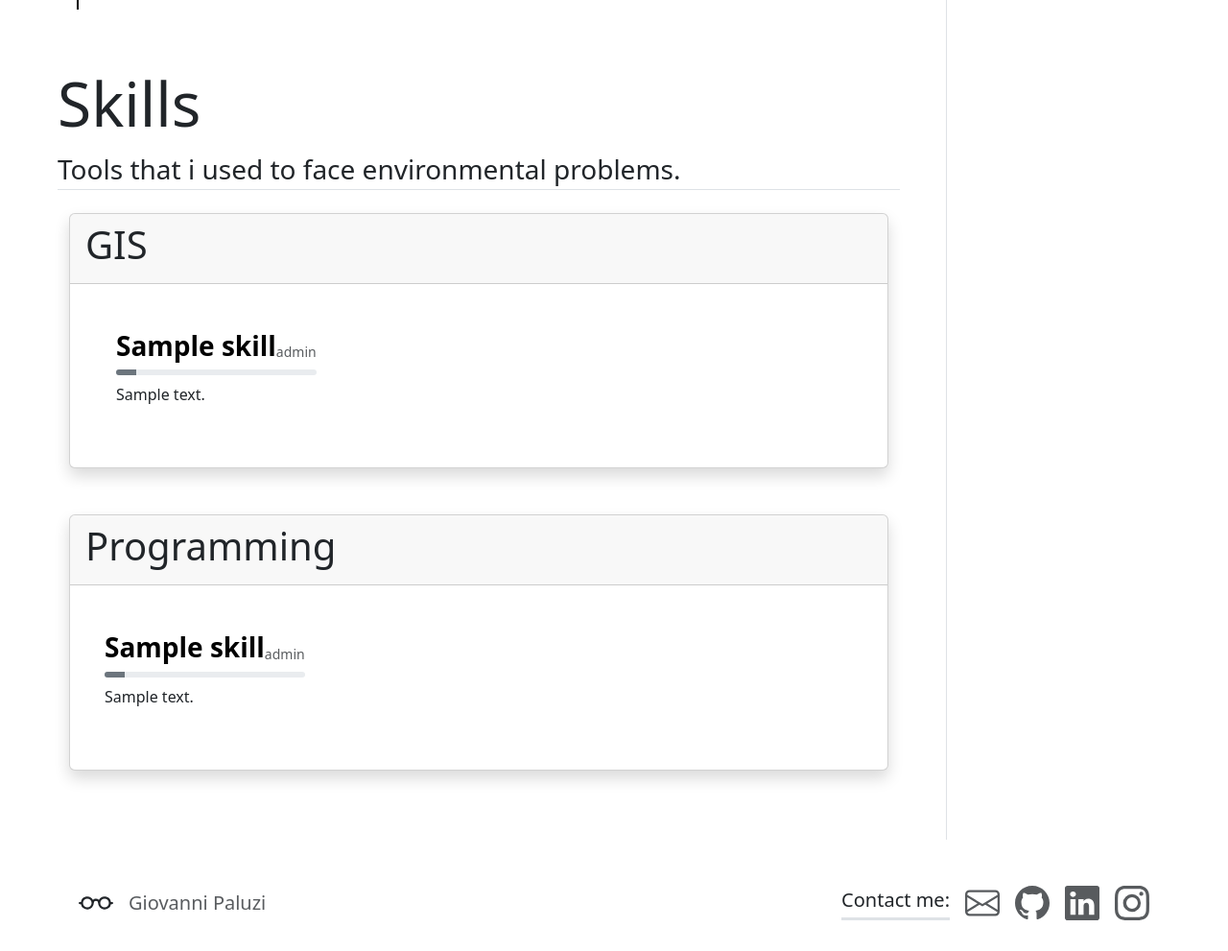
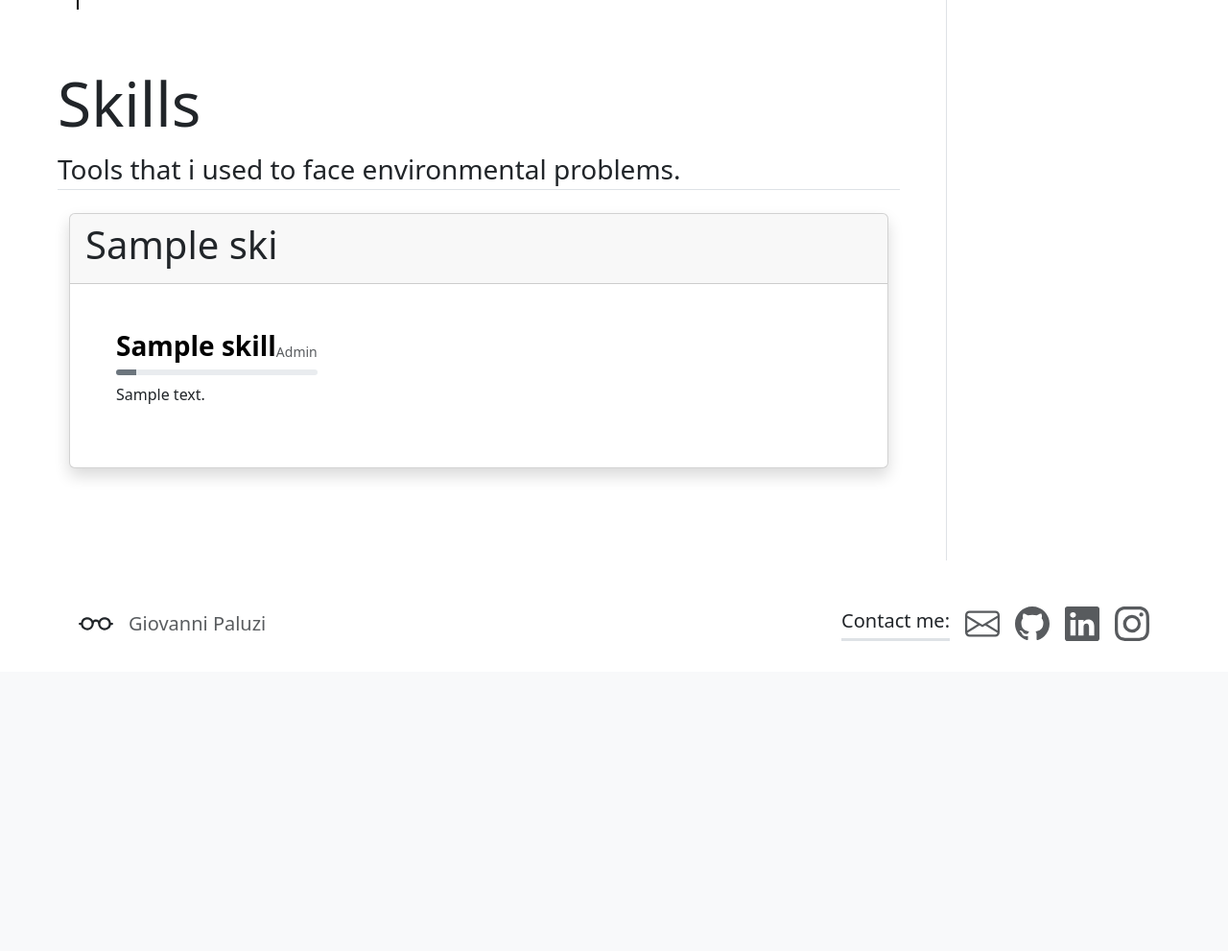
Before and after one commit to gPaluzi/gioWeb, a Flask app: template app/templates/about.html in a window 1280 px wide. Shown: the part 2207-3198 px from the top of the page at 96% size. After the commit the page ends 2875 px from the top, so only its background shows below. Run offline with Flask 3, Linux system fonts and the light colour scheme; the template is opened without the code that fills it: most values are stand-ins (such as "Sample title", 1, 10 or a date in 2020).

Commit message:
modify skills query and templates

```diff
--- a/app/app.py
+++ b/app/app.py
@@ -1,13 +1,9 @@
 import json
 from flask import Flask, render_template
 from sqlalchemy import select
-from models import Experience
+from models import Experience, Skill
 from database import db_session
 from collections import defaultdict
-
-def load_about_data():
-    with open("./app/data/about.json") as f:
-        return json.load(f)
 
 app = Flask(__name__)
 
@@ -17,16 +13,21 @@ def index():
 
 @app.route("/about")
 def about():
-    query = select(Experience).order_by(Experience.start_date.desc())
-    result = db_session.execute(query)
+    exp_query = select(Experience).order_by(Experience.start_date.desc())
+    exp_result = db_session.execute(exp_query)
 
-    data = defaultdict(list)
-    for exp in result.scalars():
-        data[exp.category].append(exp)
+    exp_data = defaultdict(list)
+    for exp in exp_result.scalars():
+        exp_data[exp.category].append(exp)
 
-    about = load_about_data()
+    ski_query = select(Skill).join(Skill.category)
+    ski_result = db_session.execute(ski_query)
 
-    return render_template("about.html", about = about, data = data)
+    ski_data = defaultdict(list)
+    for ski in ski_result.scalars():
+        ski_data[ski.category.name].append(ski)
+
+    return render_template("about.html", exp_data = exp_data, ski_data = ski_data)
 
 @app.route("/portfolio")
 def portfolio():
--- a/app/templates/about.html
+++ b/app/templates/about.html
@@ -29,7 +29,7 @@
                     <!-- Career subsection -->
                     <h3 class="display-6 fw-normal" id="career">Career</h3>
                     <div class="timeline fw-light py-3 my-1">
-                        {% for career in data['career'] %}
+                        {% for career in exp_data['career'] %}
                         <div class="timeline-item card shadow-sm w-75">
                             <div class="card-body">
                                 <h4 class="card-title fs-3 fw-medium mb-2">
@@ -63,7 +63,7 @@
                     <!-- Education subsection -->
                     <h3 class="display-6 fw-normal" id="education">Education</h3>
                     <div class="timeline fw-light py-3 my-1">
-                        {% for edu in data['education'] %}
+                        {% for edu in exp_data['education'] %}
                         <div class="timeline-item card shadow-sm w-75">
                             <div class="card-body">
                                 <h4 class="card-title fs-3 fw-medium mb-2">
@@ -97,7 +97,7 @@
                     <!-- Certification subection -->
                     <h3 class="display-6 fw-normal" id="certification">Certification</h3>
                     <div class="timeline fw-light py-3 my-1">
-                        {% for certificate in data['certification'] %}
+                        {% for certificate in exp_data['certification'] %}
                         <div class="timeline-item card shadow-sm w-75">
                             <div class="card-body">
                                 <h4 class="card-title fs-3 fw-medium mb-2">
@@ -131,7 +131,7 @@
                     <!-- Volunteer subsection -->
                     <h3 class="display-6 fw-normal" id="volunteer">Volunteer</h3>
                     <div class="timeline fw-light py-3 my-1">
-                        {% for volunteer in data['volunteer'] %}
+                        {% for volunteer in exp_data['volunteer'] %}
                         <div class="timeline-item card shadow-sm w-75">
                             <div class="card-body">
                                 <h4 class="card-title fs-3 fw-medium mb-2">
@@ -165,7 +165,7 @@
                     <!-- Other experience subsection -->
                     <h3 class="display-6 fw-normal" id="oth-exp">Other</h3>
                     <div class="timeline fw-light py-3 my-1">
-                        {% for other in data['other'] %}
+                        {% for other in exp_data['other'] %}
                         <div class="timeline-item card shadow-sm w-75">
                             <div class="card-body">
                                 <h4 class="card-title fs-3 fw-medium mb-2">
@@ -186,7 +186,7 @@
                                         </p>
                                         <div id="oth-collapse{{ loop.index }}" class="accordion-collapse collapse" data-bs-parent="#oth-accordion{{ loop.index }}">
                                             <div class="accordion-body px-0 pt-2 pb-0 fs-5">
-                                                {{otherj.description}}
+                                                {{ other.description }}
                                             </div>
                                         </div>
                                     </div>
@@ -205,14 +205,15 @@
                     Tools that i used to face environmental problems.
                 </p>
 
-                <!-- GIS subsection -->
+                <!-- Skills card -->
+                {% for skill_name, skill_item in ski_data.items() %}
                 <div class="container-fluid mb-5">
-                    <div class="card shadow my-4" id="gis">
+                    <div class="card shadow my-4" id="{{ skill_name | lower | replace(' ', '-') }}">
                         <div class="card-header">
-                            <h3 class="display-6 fw-normal">GIS</h3>
+                            <h3 class="display-6 fw-normal">{{ skill_name }}</h3>
                         </div>
                         <div class="card-body row row-cols-1 row-cols-sm-1 row-cols-md-2 row-cols-lg-3 g-5 p-5">
-                            {% for skill in about.skills.gis %}
+                            {% for skill in skill_item %}
                             <div class="col d-flex align-items-start">
                                 <div>
                                     <div class="d-flex align-items-end justify-content-between">
@@ -220,7 +221,7 @@
                                             {{ skill.name }}
                                         </h4>
                                         <span class="text-muted small">
-                                            {{ skill.level }}
+                                            {{ skill.level.capitalize() }}
                                         </span>
                                     </div>
                                     <div class="progress my-2" style="height: 6px;">
@@ -235,37 +236,7 @@
                         </div>
                     </div>
                 </div>
-
-                <!-- Programming subsection -->
-                <div class="container-fluid">
-                    <div class="card shadow my-4" id="programming">
-                        <div class="card-header">
-                            <h3 class="display-6 fw-normal">Programming</h3>
-                        </div>
-                        <div class="card-body row row-cols-1 row-cols-sm-1 row-cols-md-2 row-cols-lg-3 g-5 p-5">
-                            {% for skill in about.skills.programming %}
-                            <div class="col d-flex align-items-start gx-4">
-                                <div>
-                                    <div class="d-flex align-items-end justify-content-between">
-                                        <h4 class="display-5 fw-semibold mb-0 fs-3 text-body-emphasis">
-                                            {{ skill.name }}
-                                        </h4>
-                                        <span class="text-muted small">
-                                            {{ skill.level }}
-                                        </span>
-                                    </div>
-                                    <div class="progress my-2" style="height: 6px;">
-                                        <div class="progress-bar bg-secondary" style="width: {{ skill.confidence | int }}%;"></div>
-                                    </div>
-                                    <p>
-                                        {{ skill.summary }}
-                                    </p>
-                                </div>
-                            </div>
-                            {% endfor %}
-                        </div>
-                    </div>
-                </div>
+                {% endfor %}
             </div>
         </div>
 
```
